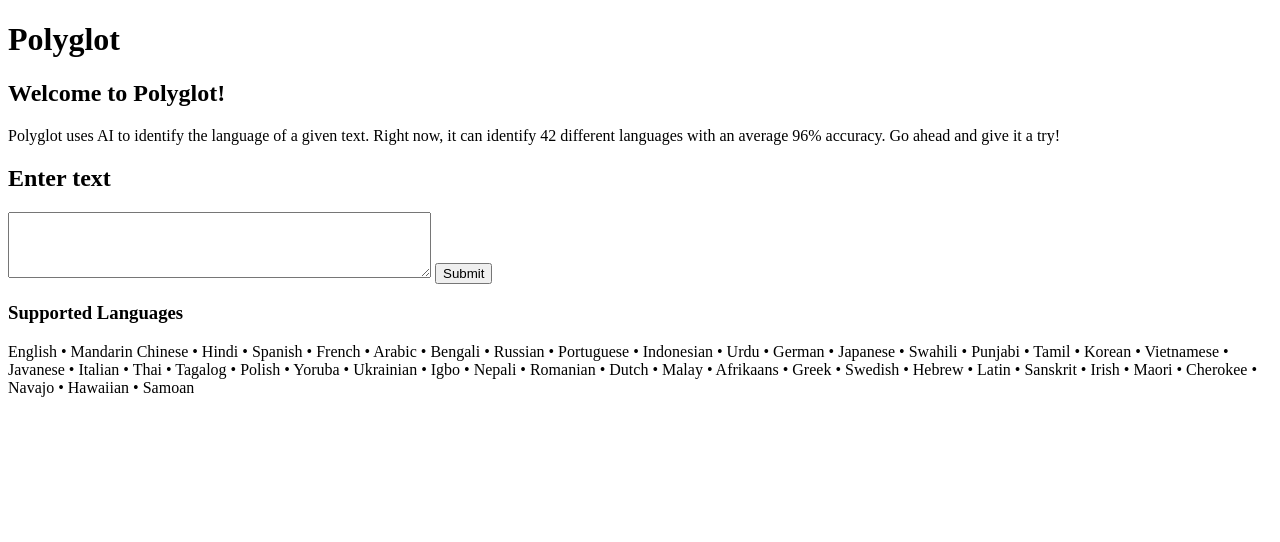
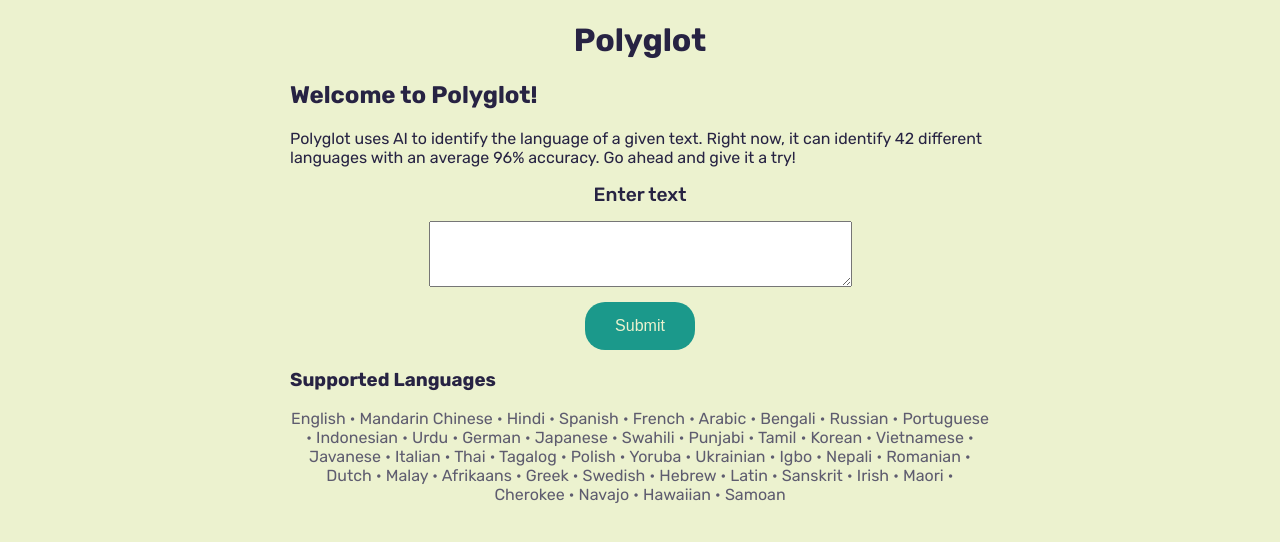
Before and after one commit to aivey65/Polyglot, a Django app: page / in a window 1280 px wide. Shown: the top 542 px of the page. Run offline with Django 5.2, Linux system fonts and the light colour scheme; data that the repository does not hold is empty.

Commit message:
Added styling

```diff
--- a/PolyglotApp/static/scripts.js
+++ b/PolyglotApp/static/scripts.js
@@ -1,7 +1,5 @@
-window.addEventListener("load", () => {
-    fetch("/get-accuracy", {
-        method: "GET",
-    }).then(response => response.json()).then(data => {
-        document.getElementById("accuracy-container").innerText = data;
-    });
+window.addEventListener('load', () => {
+    document.getElementById("title").onclick = () => {
+        window.location.href = "/";
+    }
 });
--- a/PolyglotApp/static/style.css
+++ b/PolyglotApp/static/style.css
@@ -1,7 +1,73 @@
 :root {
-    --green: #B7F0AD,
-    --greenL: #D2FF96,
-    --gold: #EDFF7A,
-    --orangeL: #E8D33F,
-    --orange: #D17B0F
+    --light: #ECF2CF;
+    --green: #1B998B;
+    --red: #E71D36;
+    --navy: #272343;
+    --grey: #5E5C6F;
+
+    --smallPad: 15px;
+    --medPad: 30px;
+    --borderRadius: 20px;
 }
+
+body {
+    font-family: "Rubik", sans-serif;
+    background-color: var(--light);
+    color: var(--navy);
+    margin: var(--smallPad);
+}
+
+h1 {
+    text-align: center;
+}
+
+form {
+    display: flex;
+    flex-direction: column;
+    align-items: center;
+    gap: var(--smallPad);
+}
+
+label {
+    font-size: 1.2rem;
+    font-weight: 500;
+}
+
+button {
+    background-color: var(--green);
+    border: none;
+    color: var(--light);
+    padding: var(--smallPad) var(--medPad);
+    text-align: center;
+    text-decoration: none;
+    display: inline-block;
+    font-size: 1rem;
+    border-radius: var(--borderRadius);
+}
+
+#content {
+    max-width: 700px;
+    margin-left: auto;
+    margin-right: auto;
+}
+
+#supported-languages {
+    color: var(--grey);
+    text-align: center;
+}
+
+#result-content {
+    display: grid;
+    grid-template-columns: 1fr 1fr;
+}
+
+#results-header {
+    margin: 0px;
+}
+
+#results-container {
+    font-size: 2rem;
+    font-weight: 600;
+    color: var(--green);
+    margin-top: var(--smallPad);
+}
--- a/PolyglotApp/templates/base.html
+++ b/PolyglotApp/templates/base.html
@@ -5,16 +5,24 @@
     <meta name="viewport" content="width=device-width, initial-scale=1.0">
     <title>Polyglot</title>
 
+    {% block heaeder %}
+    {% endblock %}
     <script src="../static/scripts.js"></script>
+    <link rel='stylesheet' href="../static/style.css" />
+
+    <!-- Font Imports -->
+    <link rel="preconnect" href="https://fonts.googleapis.com">
+    <link rel="preconnect" href="https://fonts.gstatic.com" crossorigin>
+    <link href="https://fonts.googleapis.com/css2?family=Rubik:ital,wght@0,300..900;1,300..900&display=swap" rel="stylesheet">
 </head>
 <body>
     <div id="content">
-        <h1>Polyglot</h1>
+        <h1 id="title">Polyglot</h1>
         {% block content %}
         {% endblock %}
 
         <h3>Supported Languages</h3>
-        <p>
+        <p id="supported-languages">
             English • Mandarin Chinese • Hindi • Spanish • French • Arabic • Bengali • Russian •
             Portuguese • Indonesian • Urdu • German • Japanese • Swahili • Punjabi • Tamil •
             Korean • Vietnamese • Javanese • Italian • Thai • Tagalog • Polish • Yoruba • Ukrainian •
--- a/PolyglotApp/templates/index.html
+++ b/PolyglotApp/templates/index.html
@@ -1,12 +1,17 @@
 {% extends 'base.html' %}
+
+{% block header %}
+<script src="../static/index.js"></script>
+{% endblock %}
+
 {% block content %}
 <h2>Welcome to Polyglot!</h2>
 <p>Polyglot uses AI to identify the language of a given text. Right now, it can identify 42
     different languages with an average 96% accuracy. Go ahead and give it a try!</p>
 
-<h2>Enter text</h2>
 <form method='POST' action="/predict" accept-charset="UTF-8">
     {% csrf_token %}
+    <label for="text-input">Enter text</label>
     <textarea id="text-input" name="text-input" rows="4" cols="50"></textarea>
     <button type="submit" value="submit">Submit</button>
 </form>
--- a/PolyglotApp/views.py
+++ b/PolyglotApp/views.py
@@ -29,12 +29,12 @@ def predict(request):
         return Response(e.args[0], status.HTTP_400_BAD_REQUEST)
 
 @api_view(['GET'])
-def getAccuracy():
+def getAccuracy(request):
     try:
         accuracy = testModel()
         accuracy = str(round(accuracy, 3) * 100) + "%"
 
-        return accuracy
+        return Response(accuracy, status.HTTP_200_OK)
     except ValueError as e:
         return Response(e.args[0], status.HTTP_400_BAD_REQUEST)
 
```
Also changed, not shown: PolyglotApp/static/results.js (added, +8 -0 lines), PolyglotApp/templates/results.html (+15 -3 lines), PolyglotApp/static/index.js (added).
